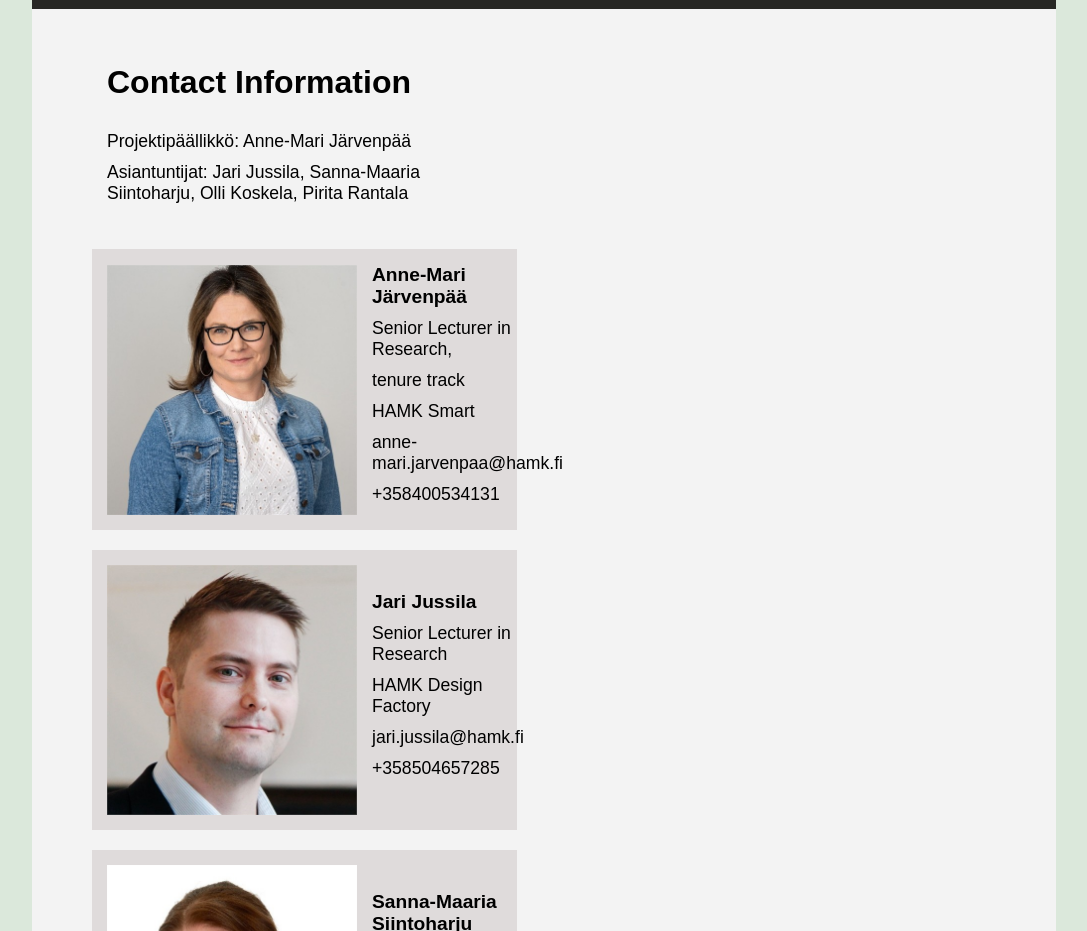
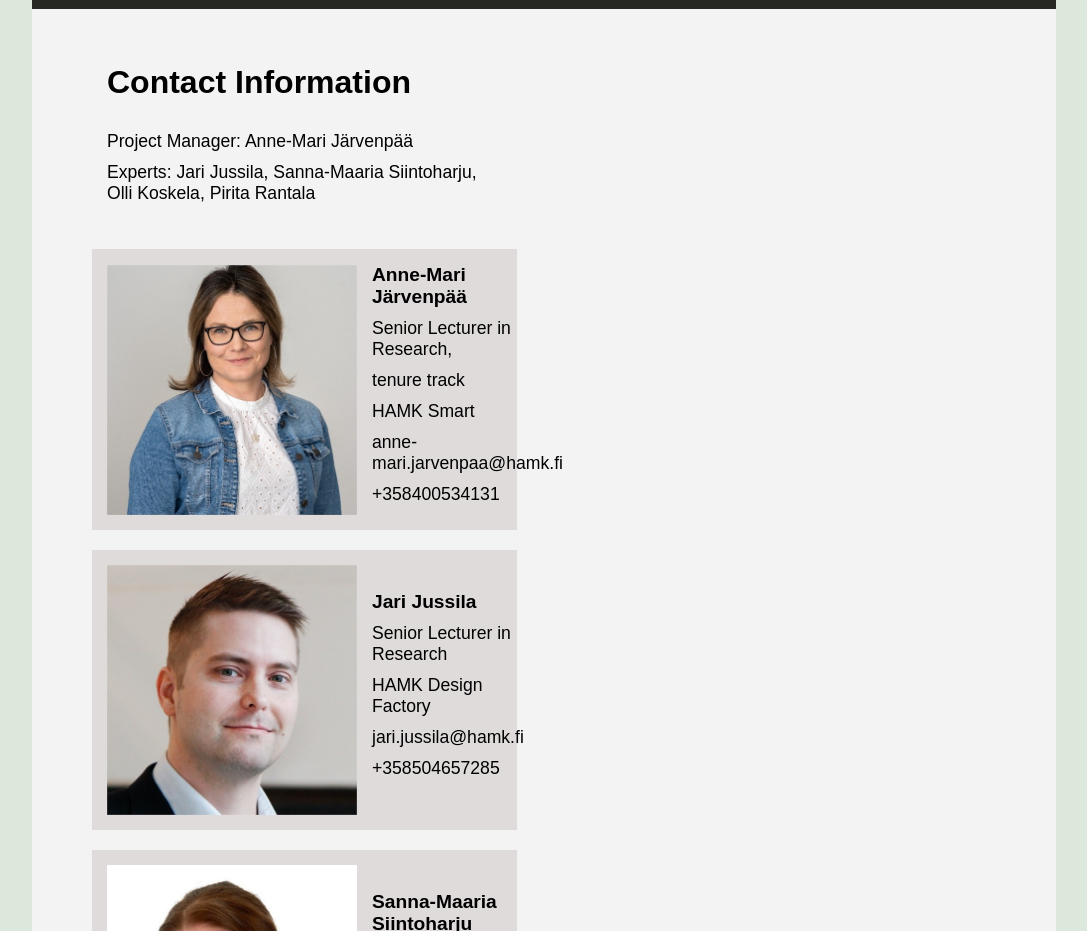
Before and after one commit to Rebepekka/DF_Project, a plain HTML site: page index.html in a window 1280 px wide. Shown: the part 3300-4231 px from the top of the page, without its empty margins (96-1183 px from the left). Drawn offline with Linux system fonts and the light colour scheme.

Commit message:
Translation from Finnish to English

```diff
--- a/index.html
+++ b/index.html
@@ -80,8 +80,8 @@
         <div class="contact1">
             <div class="contact2">
                 <h2>Contact Information</h2>
-                <p>Projektipäällikkö: Anne-Mari Järvenpää</p>
-                <p>Asiantuntijat: Jari Jussila, Sanna-Maaria Siintoharju, Olli Koskela, Pirita Rantala</p>
+                <p>Project Manager: Anne-Mari Järvenpää</p>
+                <p>Experts: Jari Jussila, Sanna-Maaria Siintoharju, Olli Koskela, Pirita Rantala</p>
             </div>
        </div>
 
```
